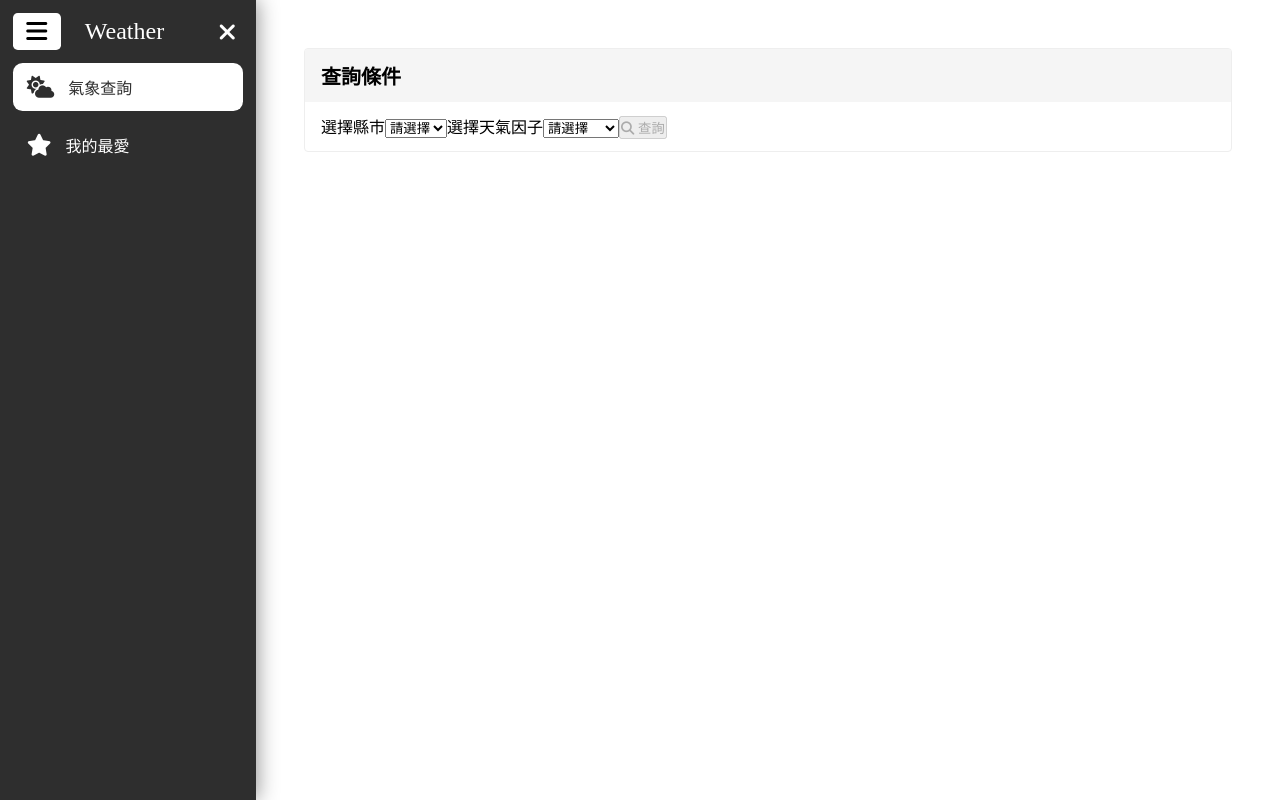
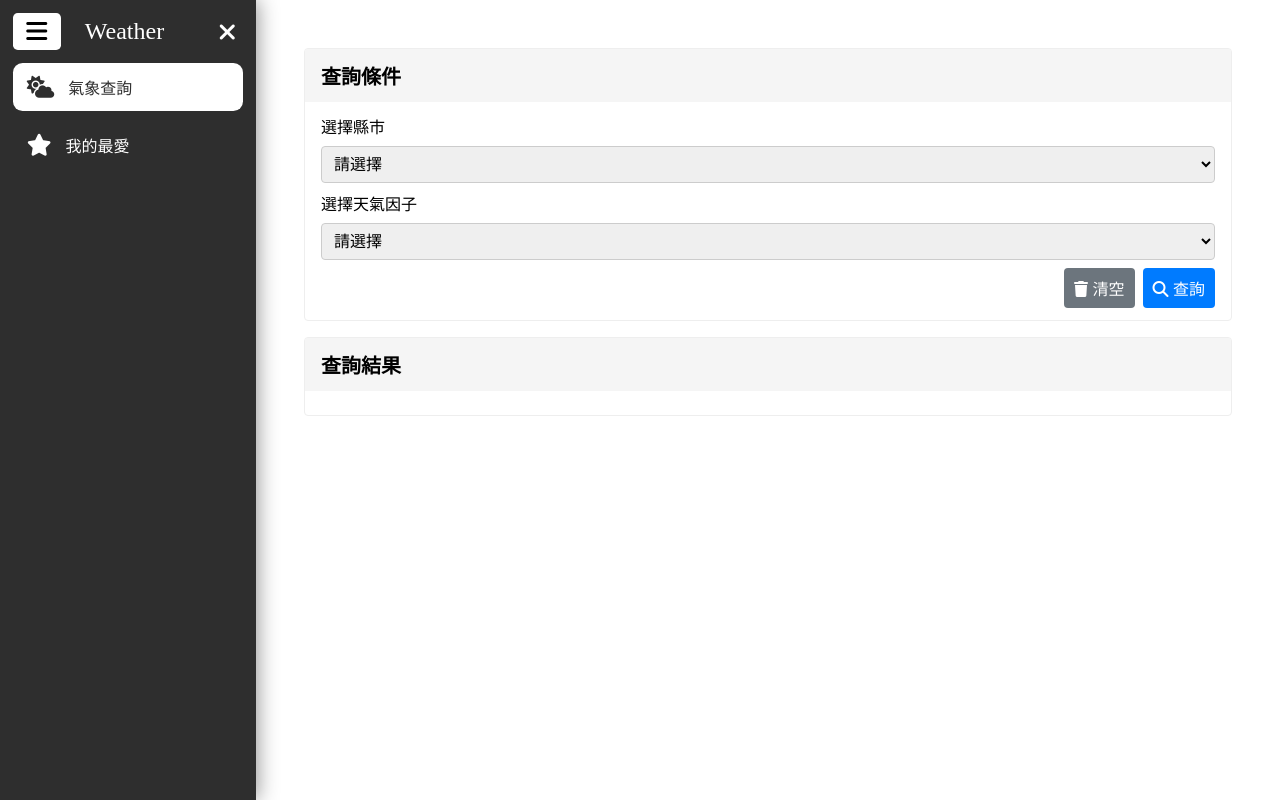
Before and after one commit to KaiKaiKay/weather-web, an Angular app: page /weatherList in a window 1280 px wide. Built offline with nearby package versions, Linux system fonts and the light colour scheme.

Commit message:
update: 氣象查詢頁面 查詢條件區 scss樣式
新增清除按鈕
scss樣式更新

```diff
--- a/src/app/views/weather-list/weather-list.component.html
+++ b/src/app/views/weather-list/weather-list.component.html
@@ -1,4 +1,4 @@
-<!-- 建立卡片 -->
+<!-- 查詢條件卡片 -->
 <div class="card">
   <div class="cardHeader">
     <h1 class="cardTitle">查詢條件</h1>
@@ -8,23 +8,12 @@
       <div class="formGroup">
         <!-- 縣市 下拉選單 -->
         <label for="citySelect">選擇縣市</label>
-        <select
-          id="citySelect"
-          class="formControl"
-          formControlName="city"
-          required
-        >
+        <select id="citySelect" class="formControl" formControlName="city">
           <option value="" disabled selected>請選擇</option>
           <option *ngFor="let city of cities | keyvalue" [value]="city.key">
             {{ city.value }}
           </option>
         </select>
-        <div
-          *ngIf="form.get('city')?.invalid && form.get('city')?.touched"
-          class="error"
-        >
-          必選
-        </div>
 
         <!-- 天氣因子 下拉選單 -->
         <label for="elementSelect">選擇天氣因子</label>
@@ -49,17 +38,33 @@
           必選
         </div>
 
-        <!-- 查詢按鈕 -->
-        <button
-          class="btn btnPrimary"
-          type="button"
-          (click)="onSubmit()"
-          [disabled]="form.invalid"
-        >
-          <i class="fa-solid fa-search"></i>
-          查詢
-        </button>
+        <!-- 按鈕區域 -->
+        <div class="buttonArea">
+          <!-- 清空按鈕 -->
+          <button class="btn btnSecondary" type="button" (click)="onClear()">
+            <i class="fa-solid fa-trash"></i>
+            清空
+          </button>
+
+          <!-- 查詢按鈕 -->
+          <button class="btn btnPrimary" type="button" (click)="onSubmit()">
+            <i class="fa-solid fa-search"></i>
+            查詢
+          </button>
+        </div>
       </div>
     </form>
   </div>
 </div>
+
+<!-- 查詢結果卡片 -->
+<div class="card">
+  <div class="cardHeader">
+    <h1 class="cardTitle">查詢結果</h1>
+  </div>
+  <div class="cardBody">
+    <!-- 查詢結果列表 -->
+  </div>
+
+  <!-- 分頁 -->
+</div>
--- a/src/app/views/weather-list/weather-list.component.scss
+++ b/src/app/views/weather-list/weather-list.component.scss
@@ -8,14 +8,55 @@
     background-color: #f5f5f5;
     padding: 12px 16px;
 
-      .cardTitle {
-    font-size: 1.25rem;
-    margin-bottom: 0;
-  }
+    .cardTitle {
+      font-size: 1.25rem;
+      margin-bottom: 0;
+    }
   }
 
   .cardBody {
     padding: 12px 16px;
+
+    .formControl {
+      width: 100%;
+      padding: 8px;
+      font-size: 1rem;
+      border: 1px solid #ccc;
+      border-radius: 4px;
+      margin: 8px 0;
+    }
+    .buttonArea {
+      display: flex;
+      justify-content: flex-end;
+
+      .btnPrimary {
+        background-color: #007bff;
+        color: #fff;
+        border: none;
+        padding: 8px 10px;
+        font-size: 1rem;
+        border-radius: 4px;
+        cursor: pointer;
+
+        &:hover {
+          background-color: #0056b3;
+        }
+      }
+
+      .btnSecondary {
+        background-color: #6c757d;
+        color: #fff;
+        border: none;
+        padding: 8px 10px;
+        font-size: 1rem;
+        border-radius: 4px;
+        cursor: pointer;
+        margin-right: 8px;
+
+        &:hover {
+          background-color: #5a6268;
+        }
+      }
+    }
   }
-
 }
--- a/src/app/views/weather-list/weather-list.component.ts
+++ b/src/app/views/weather-list/weather-list.component.ts
@@ -56,7 +56,7 @@ export class WeatherListComponent {
   /** 天氣因子
    * 預報XML產品預報因子欄位中文說明表:
    * https://opendata.cwa.gov.tw/opendatadoc/MFC/A0012-001.pdf
-  */
+   */
   weatherElements: { [key: string]: string } = {
     Wx: '天氣現象',
     MaxT: '最高溫度',
@@ -68,7 +68,7 @@ export class WeatherListComponent {
   ngOnInit(): void {
     /** 天氣查詢條件表單初始化 */
     this.form = this.fb.group({
-      city: ['', Validators.required],
+      city: [''],
       element: ['', Validators.required],
     });
   }
@@ -76,14 +76,22 @@ export class WeatherListComponent {
   /** 查詢天氣 */
   onSubmit(): void {
     if (this.form.valid) {
-      const city = this.form.get('city')?.value;
+      const city = this.form.get('city')?.value || '';
       const elementName = this.form.get('element')?.value;
+
       const url = `F-C0032-001?Authorization=${apiEnvironment.authorization}&locationName=${city}&elementName=${elementName}`;
-
       this.weatherService.getData(url).subscribe((data) => {
         console.log(data);
-        //待處理資料顯示
+        // 處理資料顯示
       });
     }
   }
+
+  onClear(): void {
+    this.form.reset();
+    // 預設選項:請選擇
+    this.form.patchValue({ city: '', element: '' });
+    // 清除資料顯示
+    this.data = '';
+  }
 }
```
